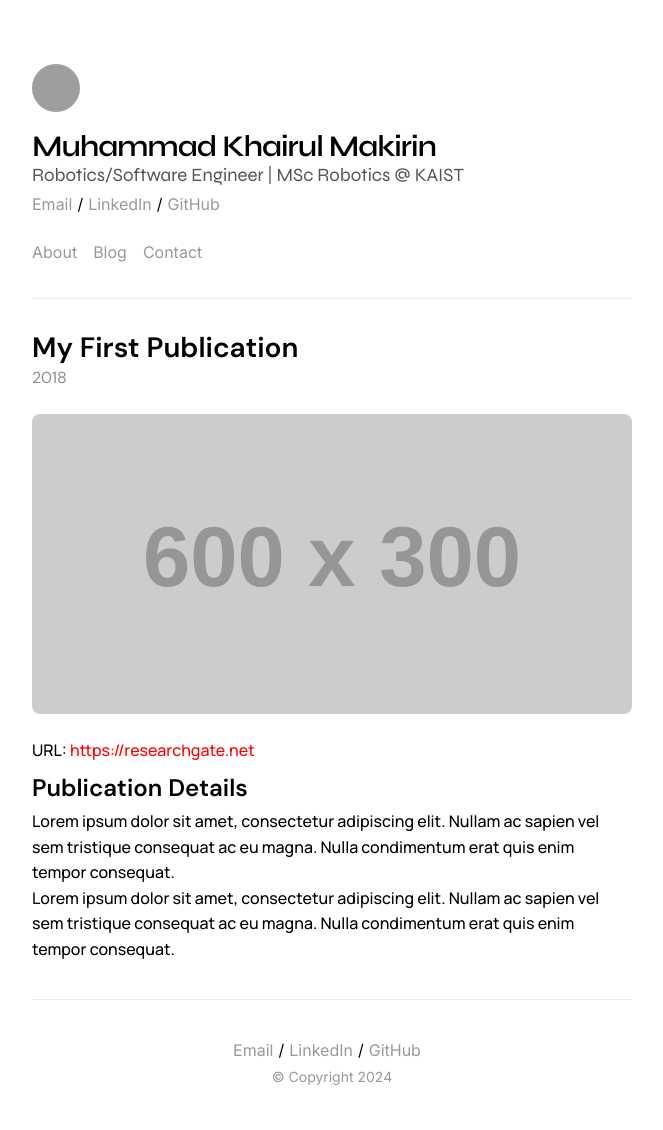
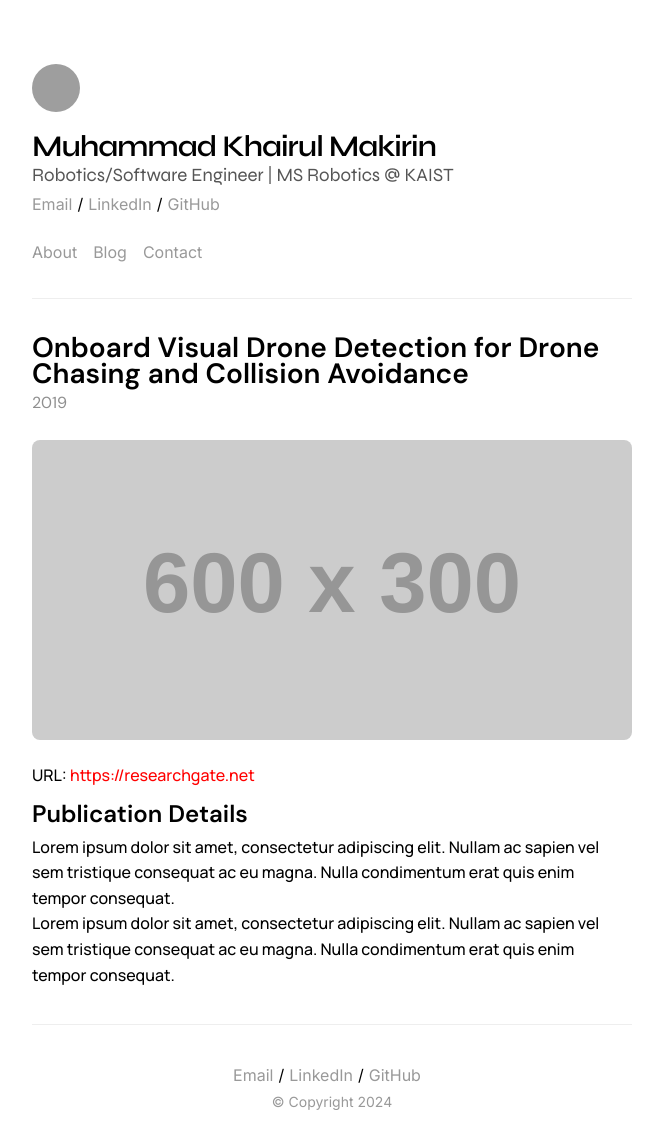
Before and after one commit to KhairulM/khairulm.github.io, a Jekyll site: the page built from _publications/isast-2019.md, in a window 1280 px wide. Shown: the whole page, without its empty margins (308-971 px from the left). Built offline with Jekyll 4.4.1, drawn with Linux system fonts in a browser that asks for light colours; comment, search, counter and statistics services are not loaded; before the commit the page ends 1105 px from its top, so only the background shows below that; grey boxes are pictures that could not be loaded.

```diff
--- a/_config.yml
+++ b/_config.yml
@@ -1,6 +1,6 @@
 name: Muhammad Khairul Makirin
-tagline: Robotics/Software Engineer | MSc Robotics @ KAIST
-career-objective: About me
+tagline: Robotics/Software Engineer | MS Robotics @ KAIST
+career-objective: A seasoned robotics software engineer and a machine learning enthusiast. I have a strong background in robotics and software development, and I am passionate about leveraging machine learning to solve complex problems in the field of robotics.
 color-theme: red # red or blue
 avatar-filename: avatar.png # Change to your avatar's filename
 url: khairulm.github.io
--- a/_publications/my-first-publication.md
+++ b/_publications/isast-2019.md
@@ -1,6 +1,6 @@
 ---
-title: My First Publication
-year: 2018
+title: Onboard Visual Drone Detection for Drone Chasing and Collision Avoidance
+year: 2019
 excerpt: Lorem ipsum dolor sit amet, consectetur adipiscing elit. Nullam ac sapien vel sem tristique consequat ac eu magna. Nulla condimentum erat quis enim tempor consequat.
 pub-image: https://placehold.co/600x300
 pub-url: https://researchgate.net
```
Also changed, not shown: _education/bsc-eee-aust.md (deleted, +0 -7 lines), _education/bsc-itb.md (renamed from _education/hsc-science-igc.md, +3 -3 lines), _education/ms-kaist.md (renamed from _volunteerexperience/volunteer-company-m.md, +3 -4 lines), _experience/cad-it-consultants.md (added, +9 -0 lines), _experience/engineer-company-a.md (deleted, +0 -9 lines), _experience/engineer-company-b.md (deleted, +0 -9 lines), _experience/movel-ai.md (added, +9 -0 lines), _skills/hardware.md (deleted, +0 -5 lines), _skills/programming.md (+1 -1 lines), _skills/simulation.md (deleted, +0 -5 lines), _volunteerexperience/aksantara.md (added, +8 -0 lines), _volunteerexperience/volunteer-company-n.md (deleted, +0 -8 lines).
